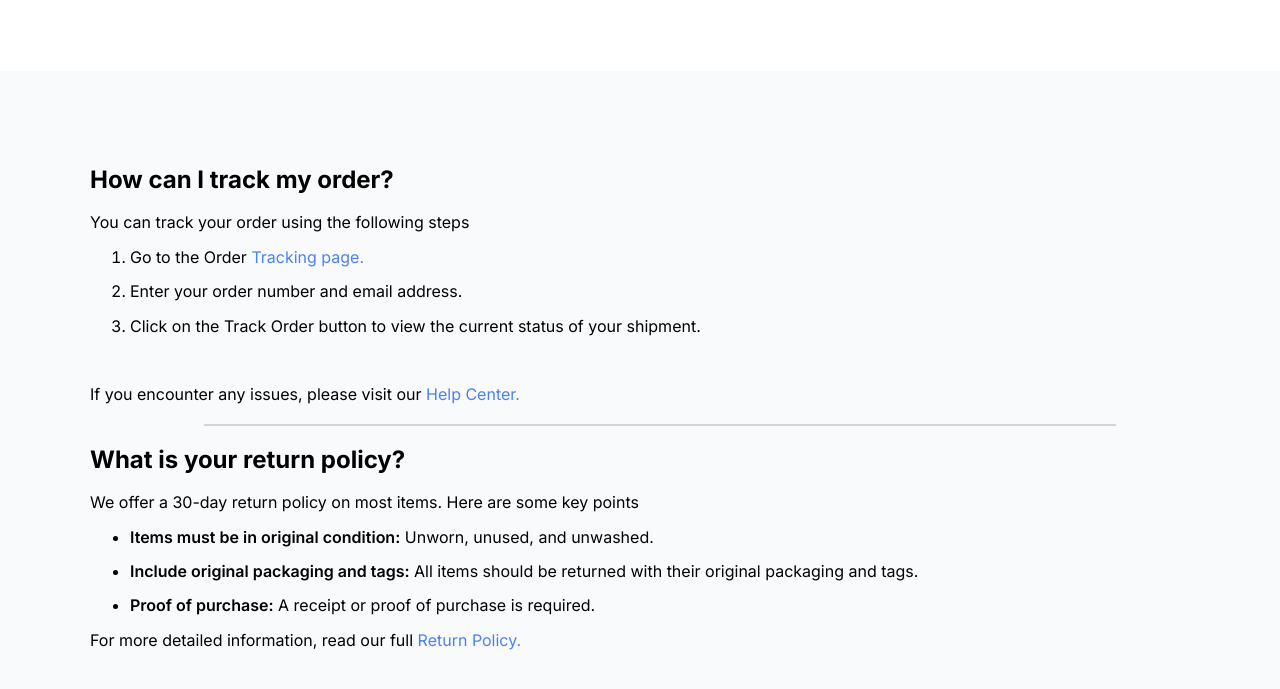
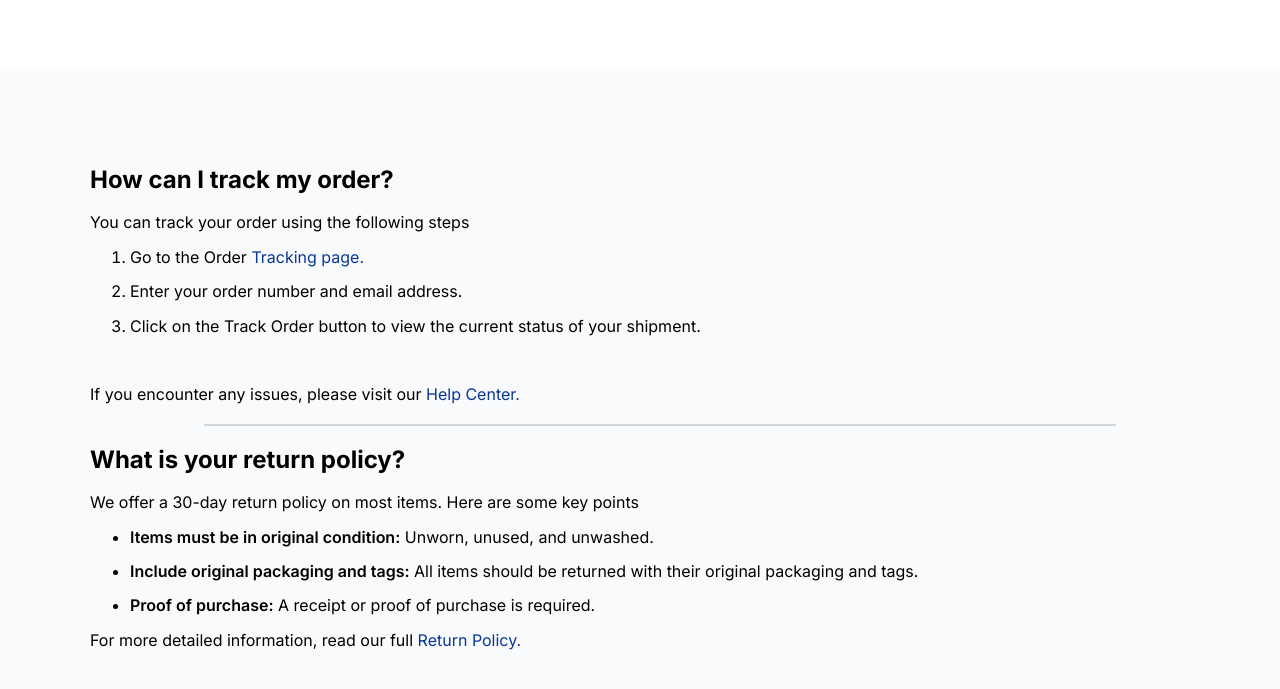
Before and after one commit to ii00e/Aziz-Projects-1, a plain HTML site: page index.html in a window 1280 px wide. Shown: the part 169-858 px from the top of the page. Drawn offline with Linux system fonts and the light colour scheme.

Commit message:
Update style.css

```diff
--- a/style.css
+++ b/style.css
@@ -40,7 +40,7 @@ body {
 
 /* Start Var */
 :root {
-    --important-color : #4E80EE;
+    --important-color : #093698;
     --heading-title-color : #030616;
     --second-background-color : #D2D5DA;
     --main-background-color : #FFFFFF;
```
